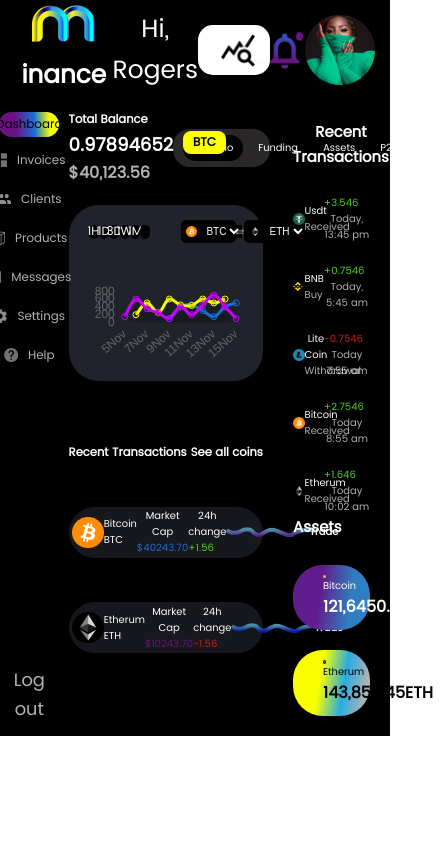
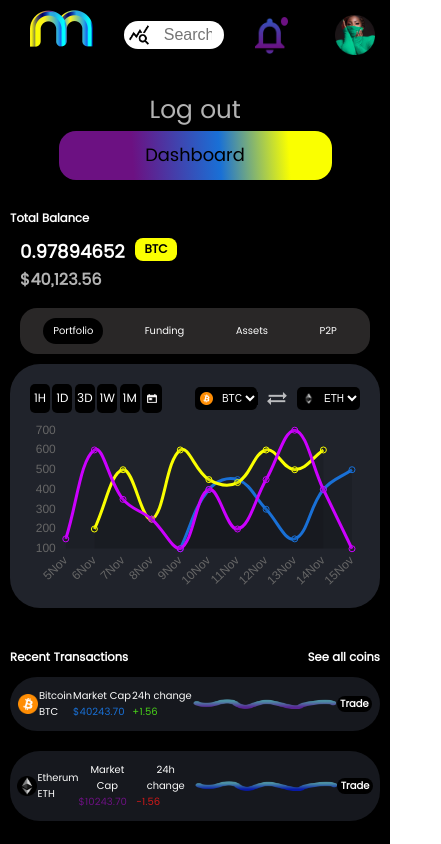
Before and after one commit to Elyn03/mockup-integration, a Vue app: page /#/ in a window 390 px wide. Shown: the top 844 px of the page, 441 px wide, since content can reach past the window. Built offline with nearby package versions, Linux system fonts and the light colour scheme.

Commit message:
:iphone: add responsive phone

```diff
--- a/src/App.vue
+++ b/src/App.vue
@@ -4,7 +4,7 @@
 
       <div class="logo">
         <img src="@/assets/inance.png" alt="">
-        inance
+        <span>inance</span>
       </div>
 
       <div class="welcome">Hi, Rogers</div>
@@ -79,18 +79,20 @@ nav {
   padding-left: 23px;
   background-color: #fff;
   width: 35%;
-  height: 50px;
+  height: 70%;
   border-radius: 15px;
   display: flex;
   align-items: center;
   gap: 15px;
 }
 .searchbar img {
-  height: 33px;
+  height: 70%;
   width: auto;
 }
 .searchbar input {
+  background: none;
   border: none;
+  width: 50%;
   height: auto;
   font-weight: 400;
   font-size: 25px;
@@ -147,5 +149,23 @@ nav {
   #app {
     font-size: 10px;
   }
+  nav {
+    height: 70px;
+  }
+  .searchbar input {
+    font-size: 16px;
+  }
+}
+
+@media screen and (max-width: 426px) {
+  #app {
+    font-size: 10px;
+  }
+  .logo span, .welcome {
+    display: none;
+  }
+  .searchbar {
+    padding-left: 5px;
+  }
 }
 </style>
--- a/src/components/GraphCard.vue
+++ b/src/components/GraphCard.vue
@@ -231,9 +231,6 @@ select{
   padding: 20px;
  }
 
- .part1 {
-  gap: ;
- }
  .date {
   font-size: 12px;
  }
@@ -246,5 +243,28 @@ select{
  }
 }
 
+@media screen and (max-width: 426px) {
+ .part2 {
+  width: 50%;
+  gap: 10px;
+ }
+ .part2 > img {
+  width: 20px;
+  height: auto;
+ }
+}
+
+@media screen and (max-width: 376px) {
+ .part2 {
+  width: 60%;
+ }
+
+ .select img {
+  width: 30%;
+ }
+ .menu {
+  flex-direction: column;
+ }
+}
 
 </style>
--- a/src/components/MainPart.vue
+++ b/src/components/MainPart.vue
@@ -143,6 +143,9 @@ export default {
 }
 
 @media screen and (max-width: 768px) {
+  .mainpart {
+    padding-bottom: 0;
+  }
   .pop {
     font-size: 18px;
   }
@@ -159,7 +162,15 @@ export default {
   }
 
   .transaction {
+    display: flex;
+    flex-direction: column;
+  }
+}
 
+@media screen and (max-width: 426px) {
+ .top {
+    flex-direction: column;
+    padding: 10px;
   }
 }
 </style>
--- a/src/components/MiniMenu.vue
+++ b/src/components/MiniMenu.vue
@@ -62,4 +62,11 @@ export default {
 .active {
  background: #000;
 }
+
+@media screen and (max-width: 426px) {
+ .card {
+  width: 100%;
+ }
+}
+
 </style>
--- a/src/components/RecentTransactionCard.vue
+++ b/src/components/RecentTransactionCard.vue
@@ -22,9 +22,7 @@
 
   <img :src="require('@/assets/' + imgOutline)" class="outline"/>
 
-  <div class="trade">
-   Trade
-  </div>
+  <div class="trade">Trade</div>
 
  </div>
 </template>
@@ -100,4 +98,34 @@ export default {
  }
 }
 
+@media screen and (max-width: 426px) {
+  .icon {
+    height: 20px;
+  }
+  .transaction {
+    gap: 10px;
+    justify-content: center;
+  }
+  .card {
+    margin: 10px 0;
+  }
+}
+
+@media screen and (max-width: 376px) {
+  .card {
+    flex-direction: column;
+    gap: 5px;
+  }
+  .names, .market, .change {
+    width: 100%;
+    display: flex;
+    flex-direction: row;
+    align-items: flex-start;
+    justify-content: space-around;
+  }
+
+  .trade {
+    width: 50%;
+  }
+}
 </style>
--- a/src/components/SideBar.vue
+++ b/src/components/SideBar.vue
@@ -2,7 +2,7 @@
   <div class="sidebarl">
 
     <div class="part1">
-      <div class="dashboard">
+      <div class="dashboard burger">
         <img src="@/assets/menu/invoices.png" alt="">
         Dashboard
       </div>
@@ -28,12 +28,13 @@
 
 <script>
 import SideBarCard from '@/components/SideBarCard.vue'
+// import menu from '@/menu'
+
 export default {
   name: 'SideBar',
   components: {
     SideBarCard
   }
-
 }
 </script>
 
@@ -106,7 +107,7 @@ export default {
   }
 }
 
-@media screen and (max-width: 1024px) {
+@media screen and (min-width: 426px) and (max-width: 1024px) {
   .dashboard {
     font-size: 12px;
   }
@@ -124,4 +125,18 @@ export default {
     gap: 20px;
   }
 }
+
+@media screen and (max-width: 426px) {
+  .sidebarl {
+    padding: 5% 0;
+    flex-direction: column-reverse;
+  }
+
+  .menu{
+    display: none;
+  }
+  .part1:hover .menu{
+      display: block;
+  }
+}
 </style>
--- a/src/components/SideBarCard.vue
+++ b/src/components/SideBarCard.vue
@@ -41,7 +41,7 @@ img {
   }
 }
 
-@media screen and (max-width: 768px) {
+@media screen and (min-width: 426px) and (max-width: 768px) {
   .card {
     font-size: 12px;
   }
--- /dev/null
+++ b/src/menu.js
@@ -0,0 +1,7 @@
+var menu = document.querySelector('.burger');
+var hamburger = document.querySelector('.menu');
+
+menu.addEventListener("click", function() {
+    hamburger.classList.toggle('open');
+    menu.classList.toggle('active');
+});
--- a/src/views/HomeView.vue
+++ b/src/views/HomeView.vue
@@ -33,4 +33,11 @@ export default {
     grid-template-columns: 15% 55% 30%;
   }
 }
+
+@media screen and (max-width: 426px) {
+  .dashboard {
+    display: flex;
+    flex-direction: column;
+  }
+}
 </style>
```
Also changed, not shown: src/graph.js (deleted).
